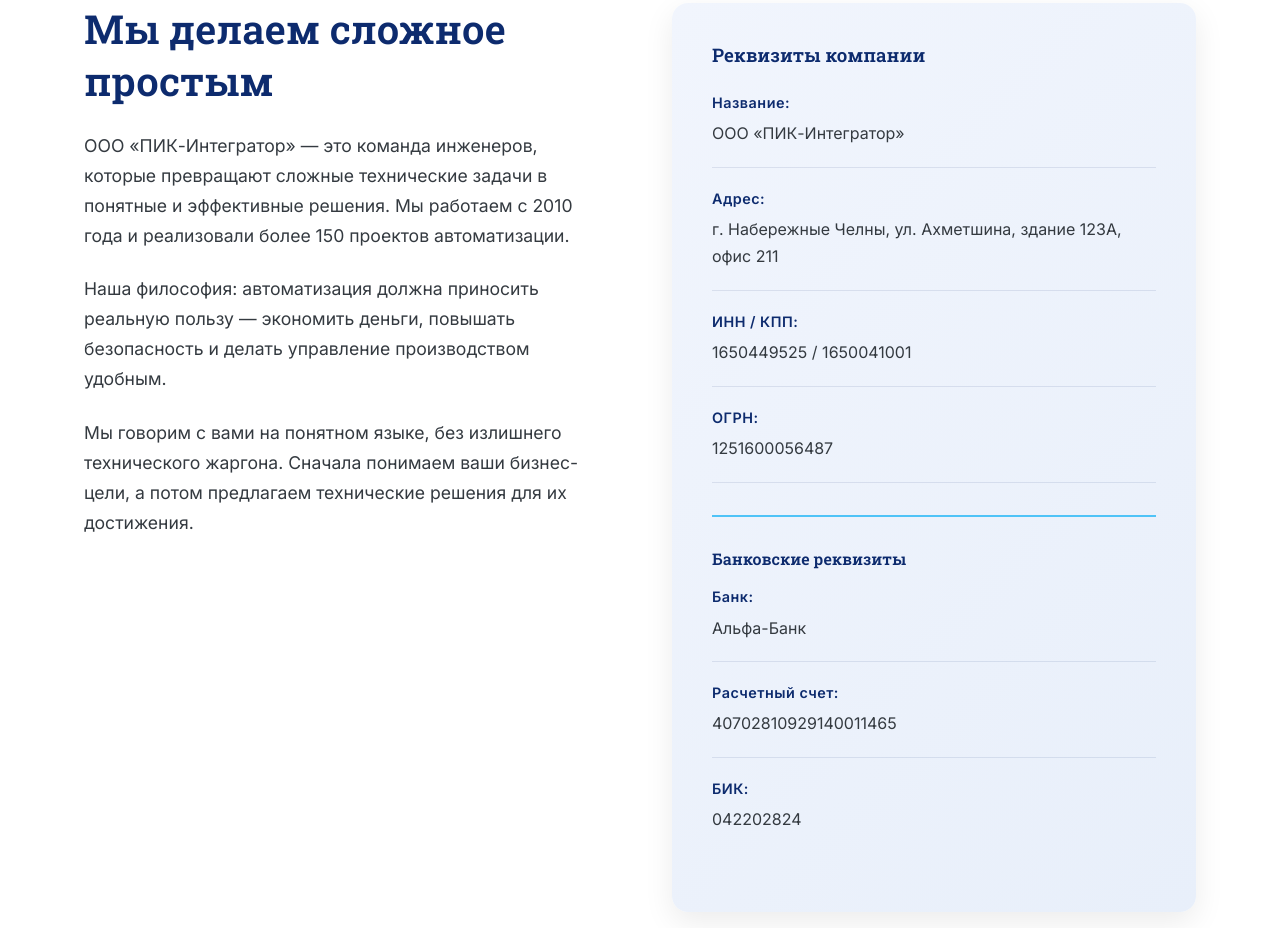
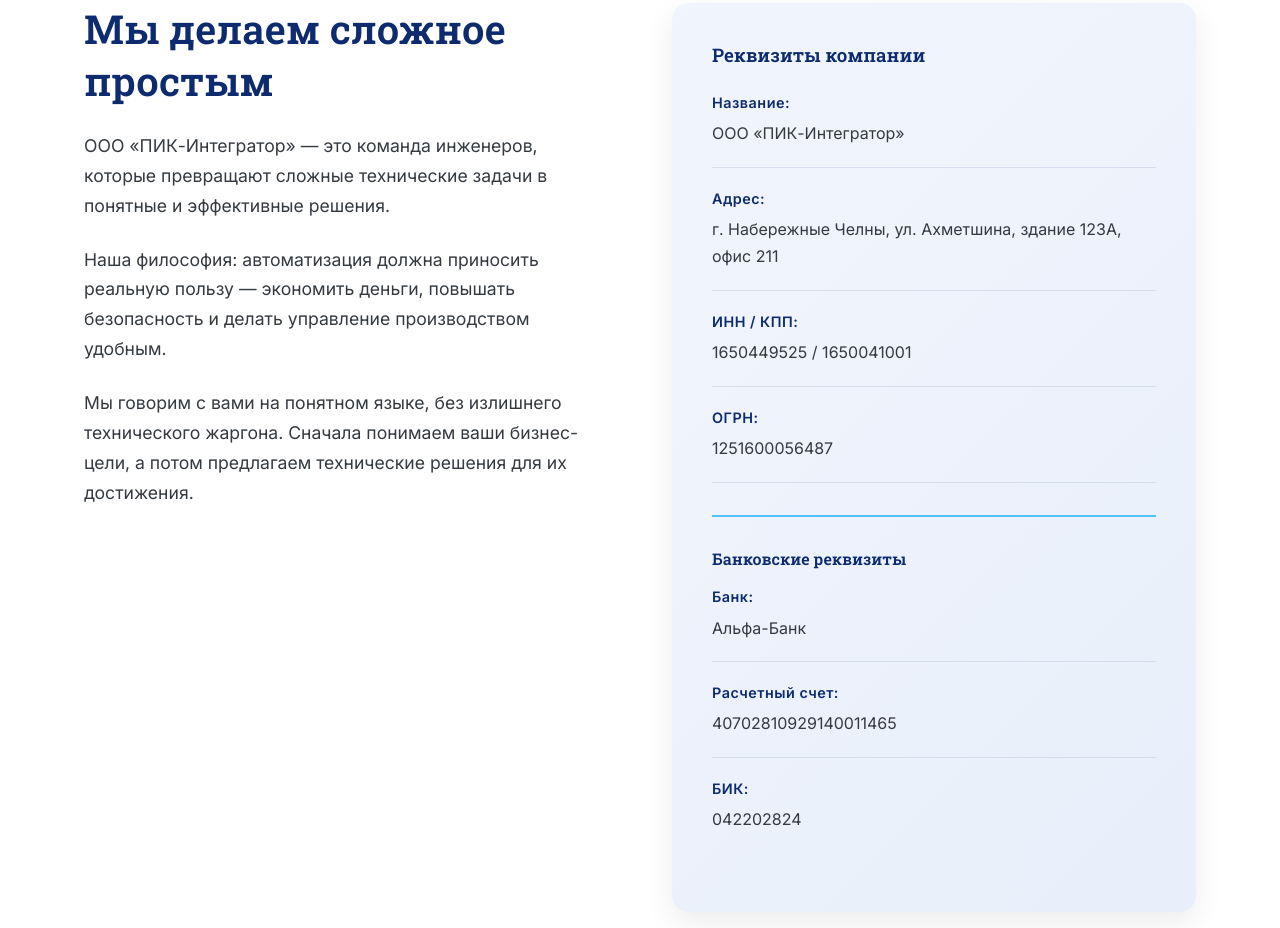
Before and after one commit to ivankamalov96/company_one_che2, a plain HTML site: page index.html in a window 1280 px wide. Shown: the part 4551-5479 px from the top of the page. Drawn offline with Linux system fonts and the light colour scheme.

Commit message:
Update index.html

```diff
--- a/index.html
+++ b/index.html
@@ -918,7 +918,7 @@
             <div class="about-content">
                 <div class="about-text">
                     <h2>Мы делаем сложное простым</h2>
-                    <p>ООО «ПИК-Интегратор» — это команда инженеров, которые превращают сложные технические задачи в понятные и эффективные решения. Мы работаем с 2010 года и реализовали более 150 проектов автоматизации.</p>
+                    <p>ООО «ПИК-Интегратор» — это команда инженеров, которые превращают сложные технические задачи в понятные и эффективные решения.</p>
                     <p>Наша философия: автоматизация должна приносить реальную пользу — экономить деньги, повышать безопасность и делать управление производством удобным.</p>
                     <p>Мы говорим с вами на понятном языке, без излишнего технического жаргона. Сначала понимаем ваши бизнес-цели, а потом предлагаем технические решения для их достижения.</p>
                 </div>
```
